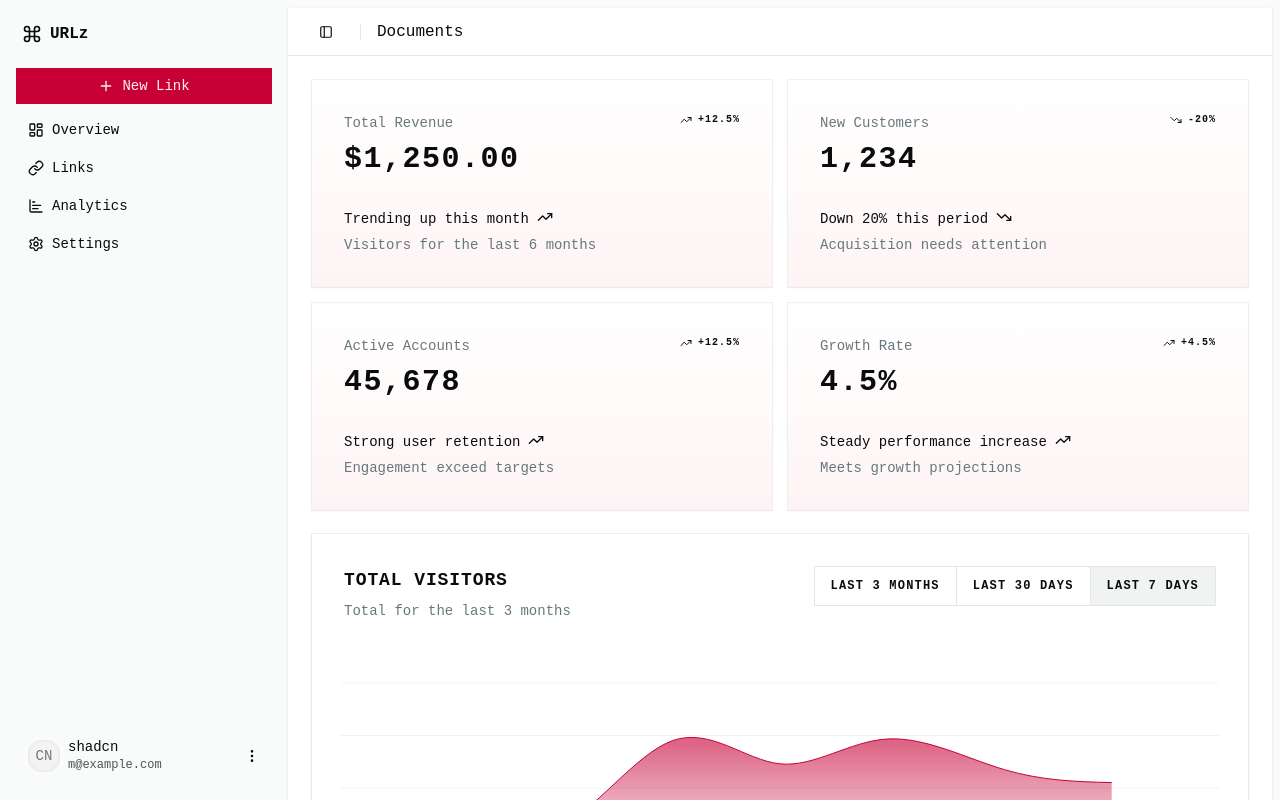
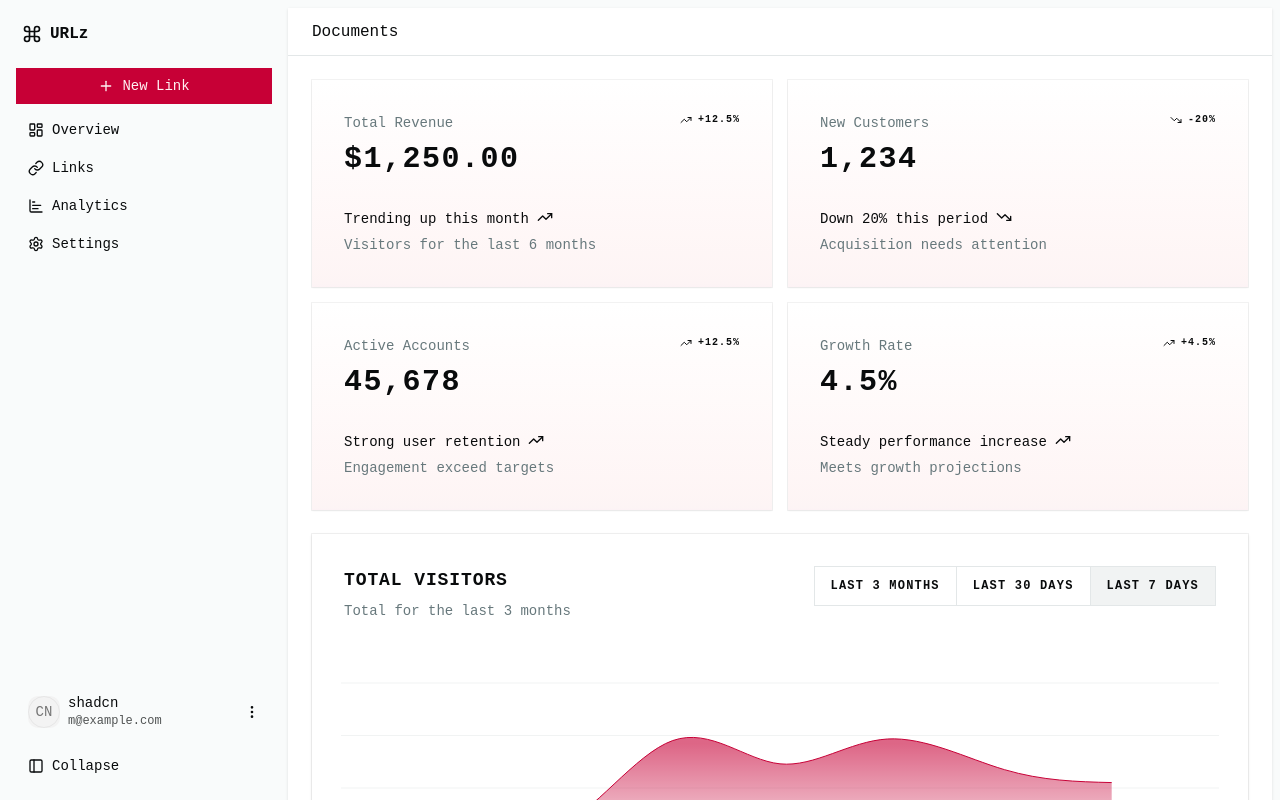
Before and after one commit to mt-shihab26/urlz, a React (Vite) app in the folder web/: page /dashboard in a window 1280 px wide. Shown: the top 800 px of the page. Built offline with nearby package versions, Linux system fonts and the light colour scheme.

Commit message:
site header

```diff
--- a/web/src/components/composite/site-header.tsx
+++ b/web/src/components/composite/site-header.tsx
@@ -1,12 +1,7 @@
-import { Separator } from '@/components/ui/separator';
-import { SidebarTrigger } from '@/components/ui/sidebar';
-
 export const Header = () => {
     return (
         <header className="flex h-(--header-height) shrink-0 items-center gap-2 border-b transition-[width,height] ease-linear group-has-data-[collapsible=icon]/sidebar-wrapper:h-(--header-height)">
             <div className="flex w-full items-center gap-1 px-4 lg:gap-2 lg:px-6">
-                <SidebarTrigger className="-ml-1" />
-                <Separator orientation="vertical" className="mx-2 h-4 data-vertical:self-auto" />
                 <h1 className="text-base font-medium">Documents</h1>
             </div>
         </header>
--- a/web/src/components/screens/dashboard-layout/app-sidebar.tsx
+++ b/web/src/components/screens/dashboard-layout/app-sidebar.tsx
@@ -6,6 +6,7 @@ import {
     SidebarMenu,
     SidebarMenuButton,
     SidebarMenuItem,
+    useSidebar,
 } from '@/components/ui/sidebar';
 
 import {
@@ -13,6 +14,7 @@ import {
     CommandIcon,
     LayoutDashboardIcon,
     LinkIcon,
+    PanelLeftIcon,
     SettingsIcon,
 } from 'lucide-react';
 
@@ -50,6 +52,8 @@ const data = {
     ],
 };
 export function AppSidebar({ ...props }: React.ComponentProps<typeof Sidebar>) {
+    const { toggleSidebar } = useSidebar();
+
     return (
         <Sidebar collapsible="icon" {...props}>
             <SidebarHeader>
@@ -68,8 +72,19 @@ export function AppSidebar({ ...props }: React.ComponentProps<typeof Sidebar>) {
             <SidebarContent>
                 <NavMain items={data.navMain} />
             </SidebarContent>
-            <SidebarFooter>
+            <SidebarFooter className="gap-2">
                 <NavUser user={data.user} />
+                <SidebarMenu>
+                    <SidebarMenuItem>
+                        <SidebarMenuButton
+                            className="group-data-[collapsible=icon]:justify-center"
+                            onClick={toggleSidebar}
+                        >
+                            <PanelLeftIcon className="size-5" />
+                            <span>Collapse</span>
+                        </SidebarMenuButton>
+                    </SidebarMenuItem>
+                </SidebarMenu>
             </SidebarFooter>
         </Sidebar>
     );
```
